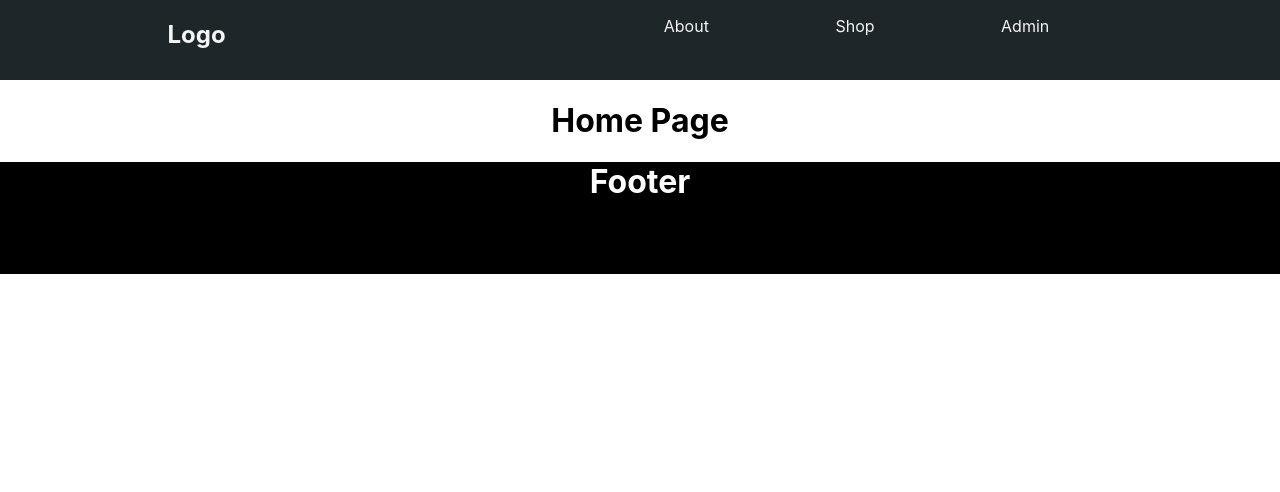
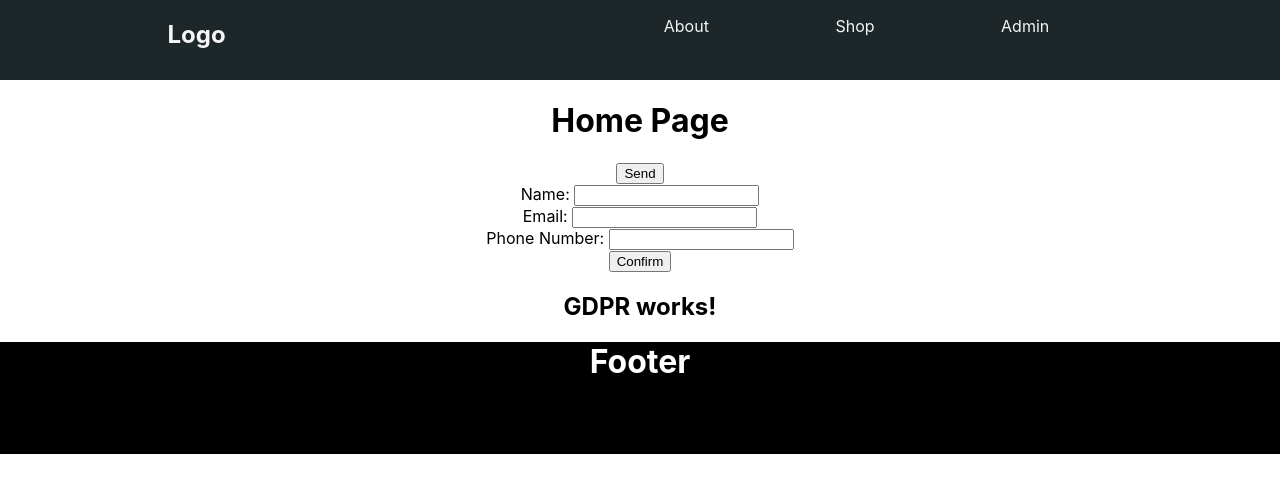
Before and after one commit to janannas/restaurangen-fe, a React (Create React App) app: page / in a window 1280 px wide. Shown: the top 492 px of the page. Built offline with nearby package versions, Linux system fonts and the light colour scheme; no server answers.

Commit message:
booking details structure poc

```diff
--- a/src/App.tsx
+++ b/src/App.tsx
@@ -1,15 +1,17 @@
 import React from 'react';
 import './App.css';
 import { BrowserRouter as Router, Switch, Route } from 'react-router-dom';
+
 import Nav from './components/Navigation/Nav';
 import Home from './components/Home/Home';
 import About from './components/About/About';
 import Shop from './components/Shop/Shop';
 import Footer from './components/Footer/Footer';
 import Admin from './components/Admin/Admin';
+import Booking from './components/Booking/Booking';
 
 
-class App extends React.Component< {}, {}> {
+class App extends React.Component<{}, {}> {
 
   render() {
 
@@ -24,6 +26,9 @@ class App extends React.Component< {}, {}> {
             <Route path="/admin" component={Admin} />
           </Switch>
         </Router>
+
+        <Booking />
+
         <Footer />
       </div>
     );
--- a/src/components/Booking/Booking.tsx
+++ b/src/components/Booking/Booking.tsx
@@ -1,19 +1,141 @@
-import * as React from "react";
+import React, { Component } from "react";
 
-export interface IBookingProps {
+import { fetchConfig, createBooking } from "../../utils/api-calls";
+
+import { IBooking } from "../../interfaces/IBooking";
+
+import { DetailsForm } from "../DetailsForm/DetailsForm";
+import { GDPR } from "../GDPR/GDPR";
+
+interface IBookingState {
+	GDPRMessage: string;
+	formControls: IFormControls;
 }
 
-export interface IBookingState {
+interface IFormControls {
+	name: IFormControlContent;
+	email: IFormControlContent;
+	phone: IFormControlContent;
 }
 
-class Booking extends React.Component<IBookingProps, IBookingState> {
-	constructor(props: IBookingProps) {
+interface IFormControlContent {
+	value: string;
+}
+
+class Booking extends Component<{}, IBookingState> {
+	constructor(props: {}) {
 		super(props);
+
+		this.state = {
+			GDPRMessage: "",
+
+			formControls: {
+				name: {
+					value: ""
+				},
+				email: {
+					value: ""
+				},
+				phone: {
+					value: ""
+				}
+			}
+		}
+	}
+
+
+	componentDidMount() {
+		fetchConfig()
+			.then((result: any) => {
+				const data = result.data;
+
+				let configObj = data.reduce((acc: any, obj: any) => {
+					return { ...acc, [obj.key]: obj["value"] }
+				}, {});
+
+				// TODO: remove
+				console.log(configObj.GDPR);
+
+				this.setState({
+					GDPRMessage: configObj.GDPR
+				})
+
+			})
+			.catch(error => {
+				console.log(error);
+			})
+	}
+
+	handleChange = (event: any): void => {
+		const name: keyof IFormControls = event.target.name;
+		const value = event.target.value;
+
+		const updatedControls = {
+			...this.state.formControls
+		};
+
+		let updatedControl = updatedControls[name];
+
+		updatedControl.value = value;
+
+		this.setState({
+			formControls: updatedControls
+		});
+	}
+
+	handleForm = (event: React.SyntheticEvent) => {
+		event.preventDefault();
+		const { name, email, phone } = this.state.formControls;
+		console.log(name, email, phone);
+	}
+
+	handleKeyPress = () => {
+		// TODO: Detect if enter was pressed
+	}
+
+	bookingObj = (): IBooking => {
+		const { name, email, phone } = this.state.formControls;
+
+		return {
+			name: name.value,
+			email: email.value,
+			phone: phone.value,
+			guests: "7",
+			sitting: "2013-08-30 19:05:00"
+		};
+	}
+
+	prepareBooking = (): void => {
+		const obj = this.bookingObj();
+
+		createBooking(obj)
+			.then((result: any) => {
+				console.log(result.data);
+			})
+			.catch(error => {
+				console.log(error);
+			})
 	}
 
 	public render() {
-		const {} = this.state;
-    return <></>;
+		const { GDPRMessage, formControls } = this.state;
+
+		return (
+			<>
+				<button onClick={this.prepareBooking}>Send</button>
+
+				<DetailsForm
+					handleForm={this.handleForm}
+					handleKeyPress={this.handleKeyPress}
+					handleChange={this.handleChange}
+					nameValue={formControls.name.value}
+					emailValue={formControls.email.value}
+					phoneValue={formControls.phone.value}
+				/>
+
+				<GDPR msg={GDPRMessage} />
+			</>
+		);
 	}
 }
 
--- /dev/null
+++ b/src/components/DetailsForm/DetailsForm.tsx
@@ -0,0 +1,56 @@
+import React from 'react';
+import { FormTextControl } from "../FormTextControl/FormTextControl";
+
+interface IProps {
+  handleForm: any;
+  handleKeyPress: any;
+  handleChange: any;
+  nameValue: string;
+  emailValue: string;
+  phoneValue: string
+}
+
+export const DetailsForm = ({
+  handleForm,
+  handleKeyPress,
+  handleChange,
+  nameValue,
+  emailValue,
+  phoneValue
+}: IProps) => {
+
+  return (
+    <form onSubmit={handleForm} onKeyPress={handleKeyPress}>
+
+      <FormTextControl
+        name="name"
+        htmlFor="name"
+        onChange={handleChange}
+        value={nameValue}
+        id="name"
+        label="Name: "
+      />
+
+      <FormTextControl
+        name="email"
+        htmlFor="email"
+        onChange={handleChange}
+        value={emailValue}
+        id="email"
+        label="Email: "
+      />
+
+      <FormTextControl
+        name="phone"
+        htmlFor="phone"
+        onChange={handleChange}
+        value={phoneValue}
+        id="phone"
+        label="Phone Number: "
+      />
+
+      <button type="submit">Confirm</button>
+
+    </form>
+  );
+}
--- /dev/null
+++ b/src/components/FormTextControl/FormTextControl.tsx
@@ -0,0 +1,21 @@
+import React from 'react';
+
+interface IProps {
+  name: string;
+  htmlFor: string;
+  value: string;
+  id: string;
+  label: string;
+  onChange: any;
+}
+
+export const FormTextControl = (props: IProps) => {
+  const { htmlFor, label } = props;
+
+  return (
+    <div>
+      <label htmlFor={htmlFor}>{label}</label>
+      <input {...props} />
+    </div>
+  )
+}
--- /dev/null
+++ b/src/components/GDPR/GDPR.tsx
@@ -0,0 +1,14 @@
+import React from 'react';
+
+interface IProps {
+  msg: string;
+}
+
+export const GDPR = ({ msg }: IProps) => {
+  return (
+    <>
+      <h2>GDPR works!</h2>
+      <p>{msg}</p>
+    </>
+  );
+}
```
Lines whose indentation alone changed are shown as unchanged.
